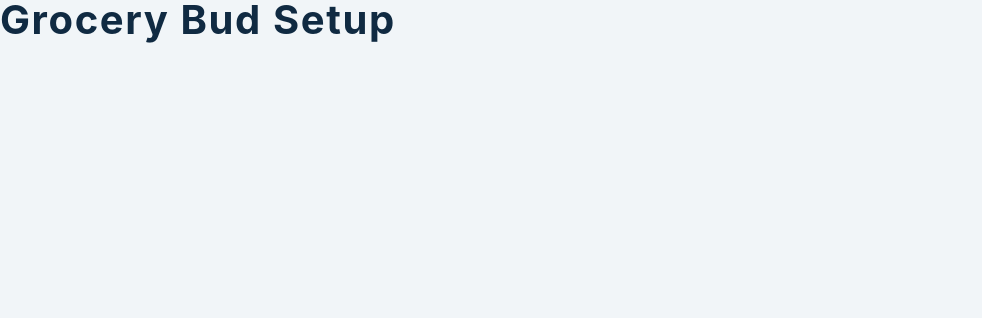
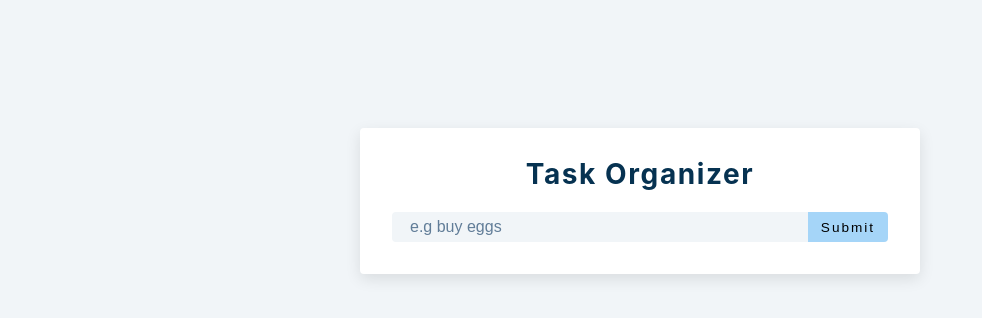
Before and after one commit to marcinzygan/React-shopping-list, a React (Create React App) app: page / in a window 1280 px wide. Shown: the top 318 px of the page, without its empty margins (0-982 px from the left). Built offline with nearby package versions, Linux system fonts and the light colour scheme.

Commit message:
added states , added funcionallity to add item to the list , display alerts

```diff
--- a/src/Alert.js
+++ b/src/Alert.js
@@ -1,7 +1,7 @@
-import React, { useEffect } from 'react'
+import React, { useEffect } from "react";
 
-const Alert = () => {
-  return <h2>alert component</h2>
-}
+const Alert = ({ msg, type }) => {
+  return <h2 className={`alert-${type}`}>{msg}</h2>;
+};
 
-export default Alert
+export default Alert;
--- a/src/App.js
+++ b/src/App.js
@@ -1,9 +1,74 @@
-import React, { useState, useEffect } from 'react'
-import List from './List'
-import Alert from './Alert'
+import React, { useState, useEffect } from "react";
+import List from "./List";
+import Alert from "./Alert";
 
 function App() {
-  return <h2>grocery bud setup</h2>
+  const [name, setName] = useState("");
+  const [list, setList] = useState([]);
+  const [isEditing, setIsEditing] = useState(false);
+  const [editID, setEditID] = useState(null);
+  const [alert, setAlert] = useState({ show: false, msg: "", type: "" });
+
+  const handleSubmit = function (e) {
+    e.preventDefault();
+    if (!name) {
+      // alert if no value is submited
+      setAlert({
+        show: true,
+        msg: "please enter item",
+        type: "danger",
+      });
+    } else if (name && isEditing) {
+      // deal with edit
+    } else {
+      //show alert
+      setAlert({
+        show: true,
+        msg: "item added to the list",
+        type: "success",
+      });
+      //add item to list
+      const newItem = { id: new Date().getTime().toString(), title: name };
+      setList([...list, newItem]);
+      setName("");
+    }
+  };
+  //useEffect to clear alert after 3 seconds
+  useEffect(() => {
+    const clearAlert = setTimeout(() => {
+      setAlert((prevState) => {
+        return { ...prevState, show: false, msg: "", type: "" };
+      });
+    }, 3000);
+
+    return () => clearTimeout(clearAlert);
+  }, [alert.show]);
+  return (
+    <section className="section-center">
+      <form className="grocery-form" onSubmit={handleSubmit}>
+        {alert.show && <Alert {...alert} />}
+        <h3>Task Organizer</h3>
+        <div className="form-control">
+          <input
+            type="text"
+            className="grocery"
+            placeholder="e.g buy eggs"
+            value={name}
+            onChange={(e) => setName(e.target.value)}
+          />
+          <button type="submit" className="submit-btn">
+            {isEditing ? "edit" : "submit"}
+          </button>
+        </div>
+      </form>
+      {list.length > 0 && (
+        <div className="grocery-container">
+          <List items={list} />
+          <button className="clear-btn">clear items</button>
+        </div>
+      )}
+    </section>
+  );
 }
 
-export default App
+export default App;
--- a/src/List.js
+++ b/src/List.js
@@ -1,7 +1,26 @@
-import React from 'react'
-import { FaEdit, FaTrash } from 'react-icons/fa'
-const List = () => {
-  return <h2>list component</h2>
-}
+import React from "react";
+import { FaEdit, FaTrash } from "react-icons/fa";
+const List = ({ items }) => {
+  return (
+    <div className="grocery-list">
+      {items.map((item) => {
+        const { id, title } = item;
+        return (
+          <article key={id} className="grocery-item">
+            <p className="title">{title}</p>
+            <div className="btn-container">
+              <button type="button" className="edit-btn">
+                <FaEdit />
+              </button>
+              <button type="button" className="delete-btn">
+                <FaTrash />
+              </button>
+            </div>
+          </article>
+        );
+      })}
+    </div>
+  );
+};
 
-export default List
+export default List;
```
Also changed, not shown: 1 other file (tests, documents, lock files or other folders).
